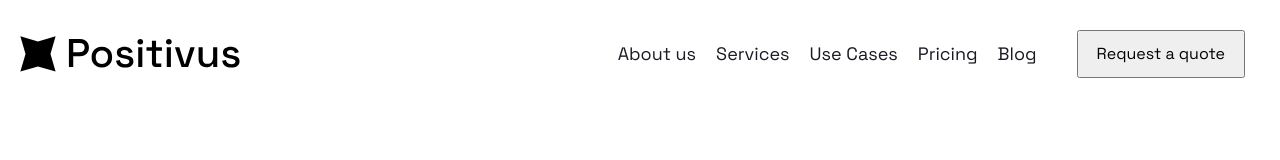
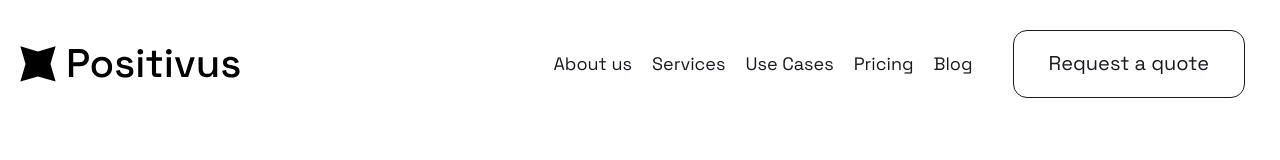
Before and after one commit to virtualsabyrka/positivus, a website: page index.html in a window 1280 px wide. Drawn offline with Linux system fonts and the light colour scheme.

Commit message:
style: button

```diff
--- /dev/null
+++ b/styles/components/_button.scss
@@ -0,0 +1,33 @@
+@use '../helpers' as *;
+
+.button {
+  @include flex-center(true);
+
+  height: var(--button-height);
+  padding-inline: 35px;
+  font-size: 20px;
+  color: var(--color-light);
+  background-color: var(--color-dark);
+  border: var(--border);
+  border-radius: var(--border-radius);
+
+  @include hover {
+    color: var(--color-dark);
+    background-color: var(--color-accent);
+  }
+
+  &--transparent {
+    color: var(--color-dark);
+    background-color: transparent;
+  }
+
+  &--accent {
+    color: var(--color-dark);
+    background-color: var(--color-accent);
+
+    @include hover {
+      color: var(--color-accent);
+      background-color: var(--color-dark);
+    }
+  }
+}
--- /dev/null
+++ b/styles/components/_index.scss
@@ -0,0 +1 @@
+@forward './button';
--- a/styles/layouts/_header.scss
+++ b/styles/layouts/_header.scss
@@ -81,8 +81,10 @@
   }
 
   &__button {
-    height: 48px;
-    padding-inline: 18px;
-    font-size: 16px;
+    @include tablet {
+      height: 48px;
+      padding-inline: 18px;
+      font-size: 16px;
+    }
   }
 }
--- a/styles/main.scss
+++ b/styles/main.scss
@@ -1,2 +1,3 @@
 @use './base';
+@use './components';
 @use './layouts';
```
Also changed, not shown: styles/main.css.
